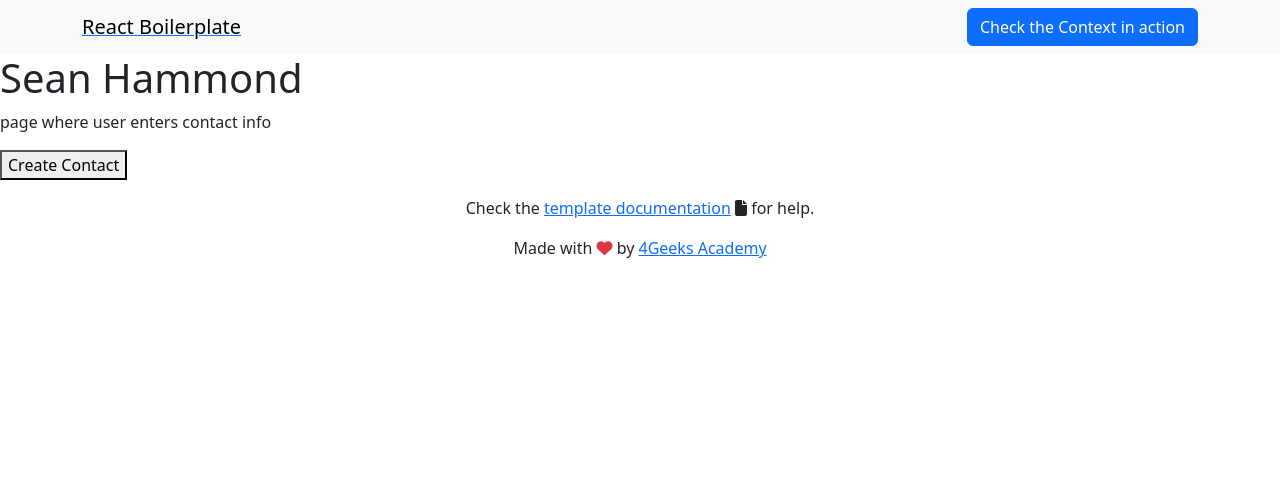
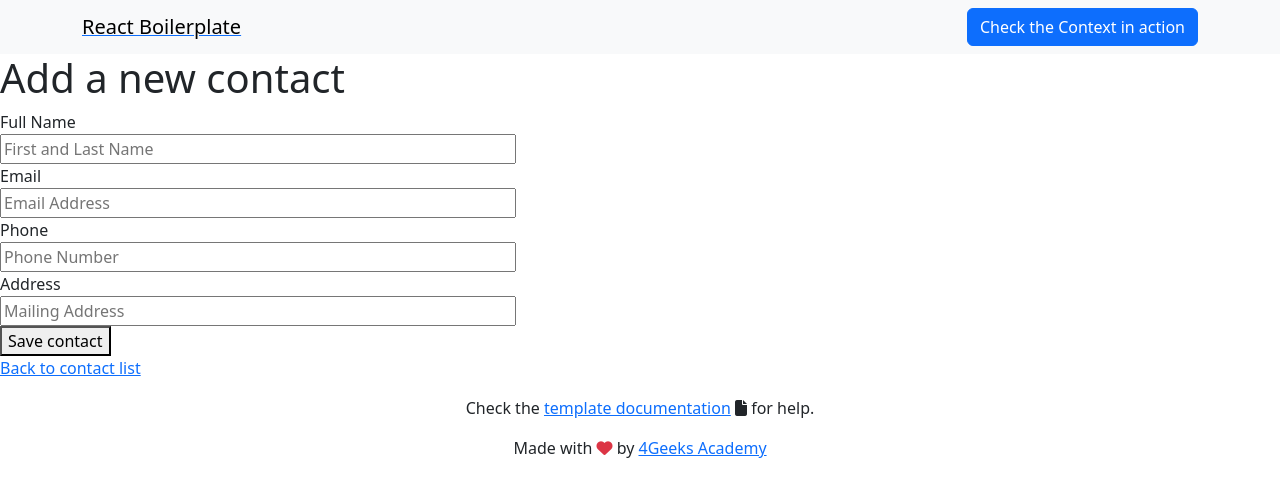
Before and after one commit to 4GeeksAcademy/sean-hammond-contact-list, a React (Vite) app: page /createcontact in a window 1280 px wide. Shown: the top 496 px of the page. Built offline with nearby package versions, Linux system fonts and the light colour scheme.

Commit message:
trying the contact list project on my own

```diff
--- a/src/pages/CreateContact.jsx
+++ b/src/pages/CreateContact.jsx
@@ -22,17 +22,43 @@ export const CreateContact = () => {
 
   return (
     <div>
-      <h1>
-        {store.fname} {store.lname}
-      </h1>
-      <p>page where user enters contact info</p>
+      <h1>Add a new contact</h1>
+
+      {/* Name: */}
+      <label for="fullname">Full Name</label>
+      <br />
+      <input type="text" name="fullname" id="fullname" placeholder="First and Last Name" size="50" required />
+      <br />
+
+      {/* Email: */}
+      <label for="email">Email</label>
+      <br />
+      <input type="email" name="email" id="email" placeholder="Email Address" size="50" required />
+      <br />
+
+      {/* Phone: */}
+      <label for="phone">Phone</label>
+      <br />
+      <input type="tel" name="phone" id="phone" placeholder="Phone Number" size="50" required />
+      <br />
+
+      {/* Address: */}
+      <label for="fullname">Address</label>
+      <br />
+      <input type="text" name="fullname" id="fullname" placeholder="Mailing Address" size="50" required />
+      <br />
+
       <button
         onClick={() => {
           createContacts();
         }}
+        href="Home.jsx"
       >
-        Create Contact
+        Save contact
       </button>
+      <br />
+
+      <a href="Home.jsx">Back to contact list</a>
     </div>
   );
 };
```
